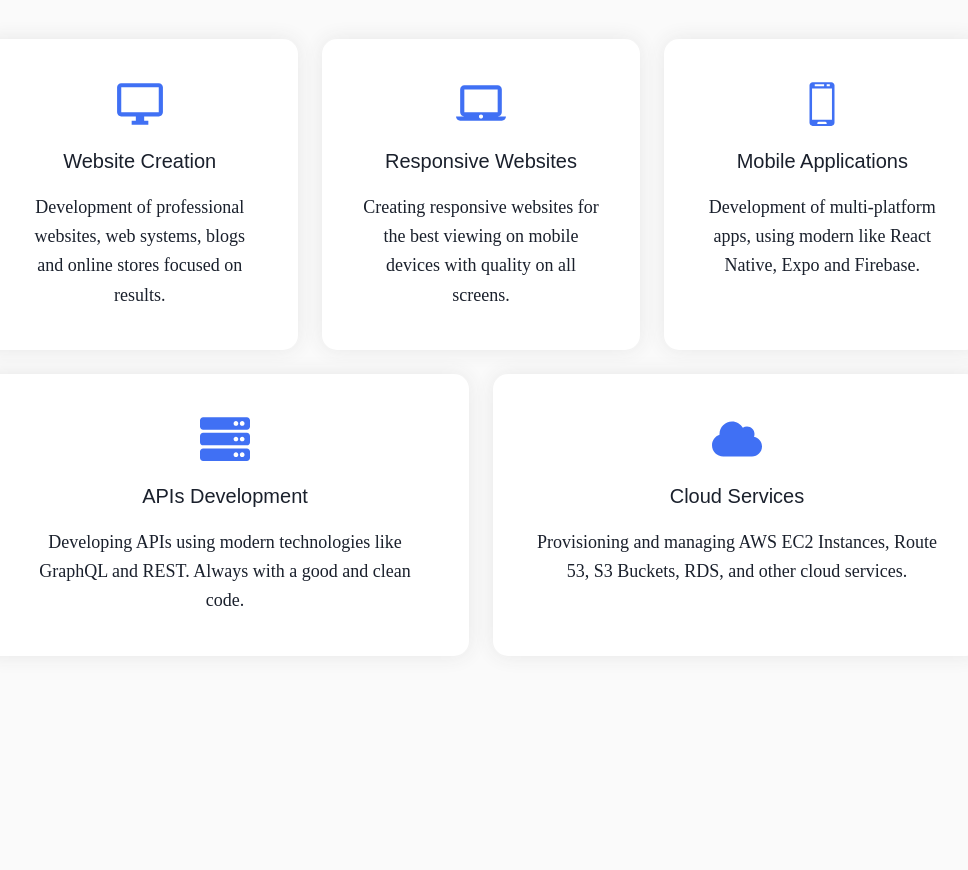
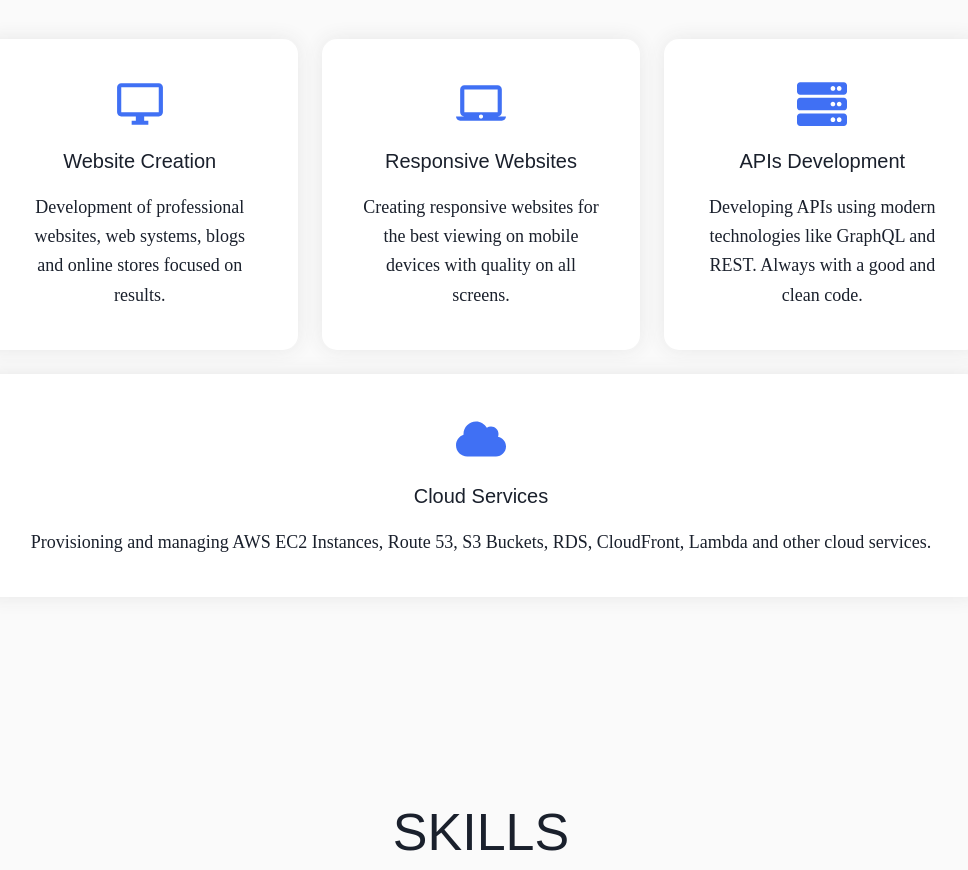
Before and after one commit to viniciussm07/viniciusmartins-portfolio, a Next.js app: page / in a window 1280 px wide. Shown: the part 2760-3630 px from the top of the page, without its empty margins (159-1127 px from the left). Built offline with nearby package versions, Linux system fonts and the light colour scheme; a web font is replaced by a local one.

Commit message:
Update services.ts

```diff
--- a/data/en/services.ts
+++ b/data/en/services.ts
@@ -16,18 +16,13 @@ const services: ServicesInterface[] = [
     icon: MdLaptopMac
   },
   {
-    name: 'Mobile Applications',
-    description: 'Development of multi-platform apps, using modern like React Native, Expo and Firebase.',
-    icon: GiSmartphone
-  },
-  {
     name: 'APIs Development',
     description: 'Developing APIs using modern technologies like GraphQL and REST. Always with a good and clean code.',
     icon: FaServer
   },
   {
       name: 'Cloud Services',
-      description: 'Provisioning and managing AWS EC2 Instances, Route 53, S3 Buckets, RDS, and other cloud services.',
+      description: 'Provisioning and managing AWS EC2 Instances, Route 53, S3 Buckets, RDS, CloudFront, Lambda and other cloud services.',
       icon: FaCloud
     },
 ]
```
